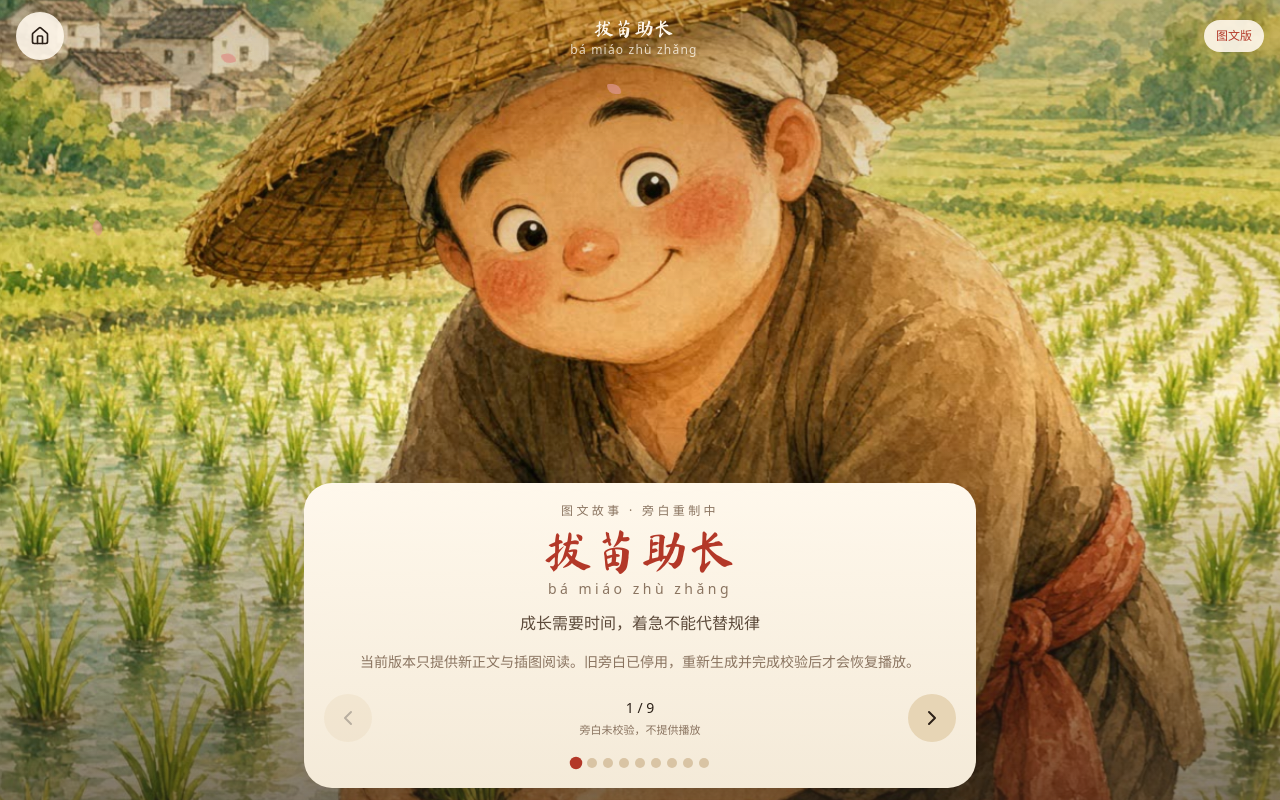
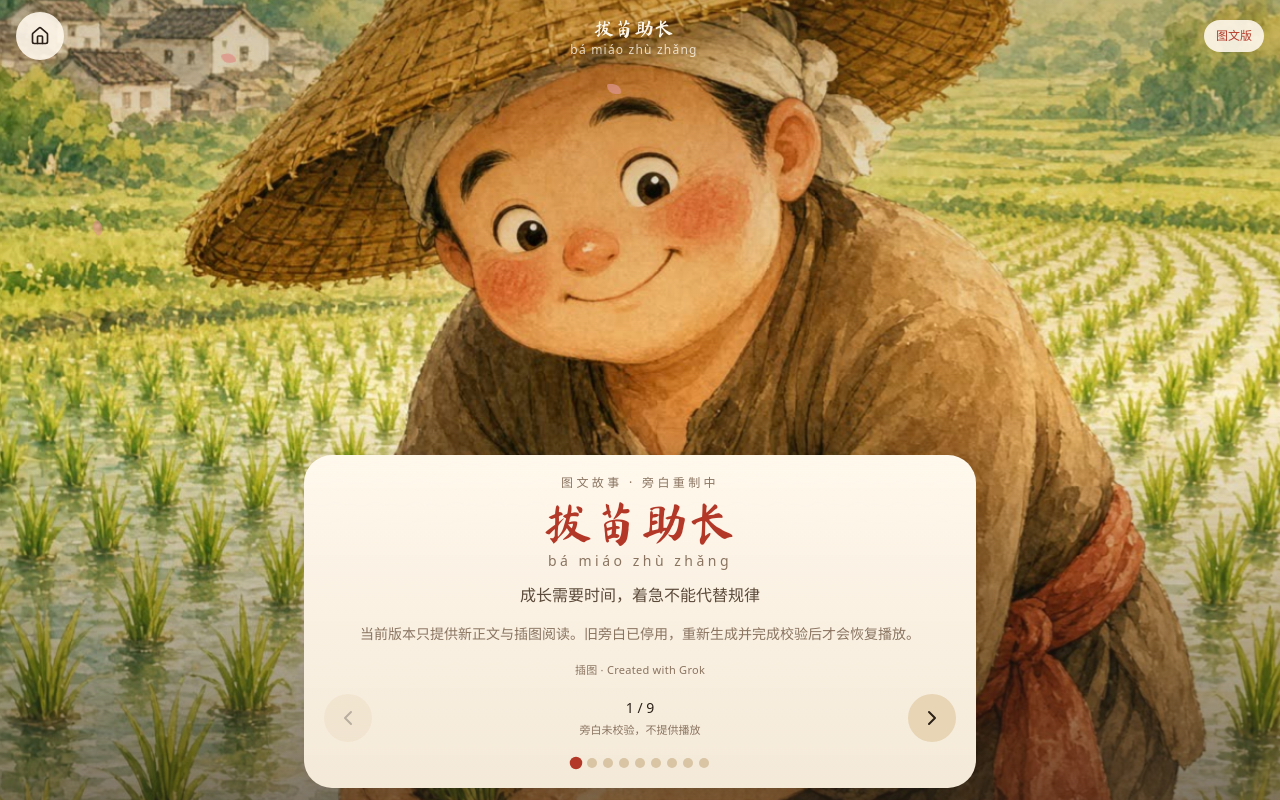
Before and after one commit to kamanager2012/juniper-branch-civic-royal, a React (Vite) app: page /story/ba-miao in a window 1280 px wide. Built offline with nearby package versions, Linux system fonts and the light colour scheme.

Commit message:
Keep Grok image attribution visible in illustrated stories

```diff
--- a/src/components/illustrated-story-reader.tsx
+++ b/src/components/illustrated-story-reader.tsx
@@ -68,7 +68,11 @@ export function IllustratedStoryReader({ story }: { story: Story }) {
             <p className="page-copy min-h-20 text-center text-[1.35rem] leading-relaxed text-ink sm:text-2xl">{page.text}</p>
           )}
 
-          <div className="mt-5 flex items-center justify-between gap-3">
+          <p data-grok-attribution="true" className="mt-4 text-center text-[11px] font-medium tracking-wide text-muted">
+            插图 · Created with Grok
+          </p>
+
+          <div className="mt-4 flex items-center justify-between gap-3">
             <button
               type="button"
               onClick={() => go(index - 1)}
```
